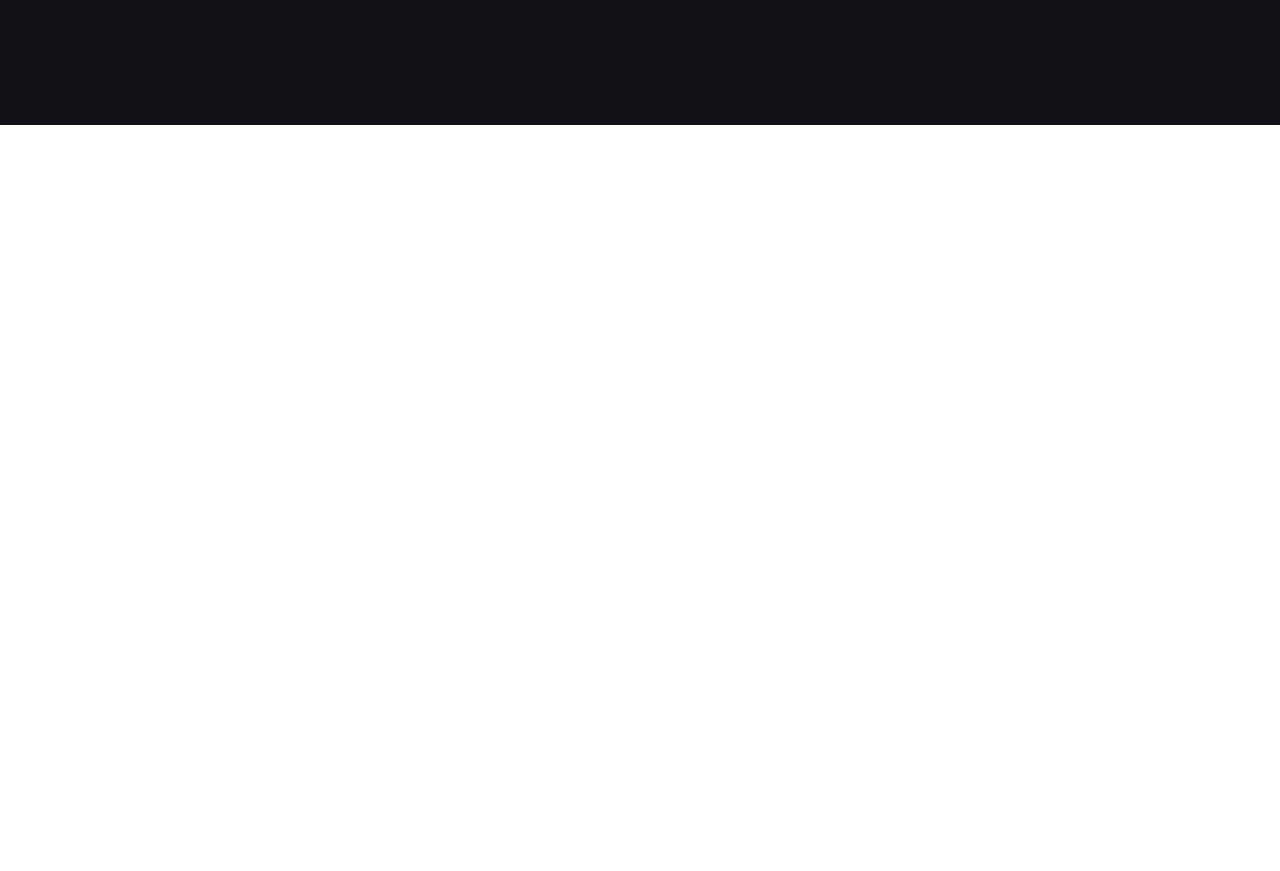
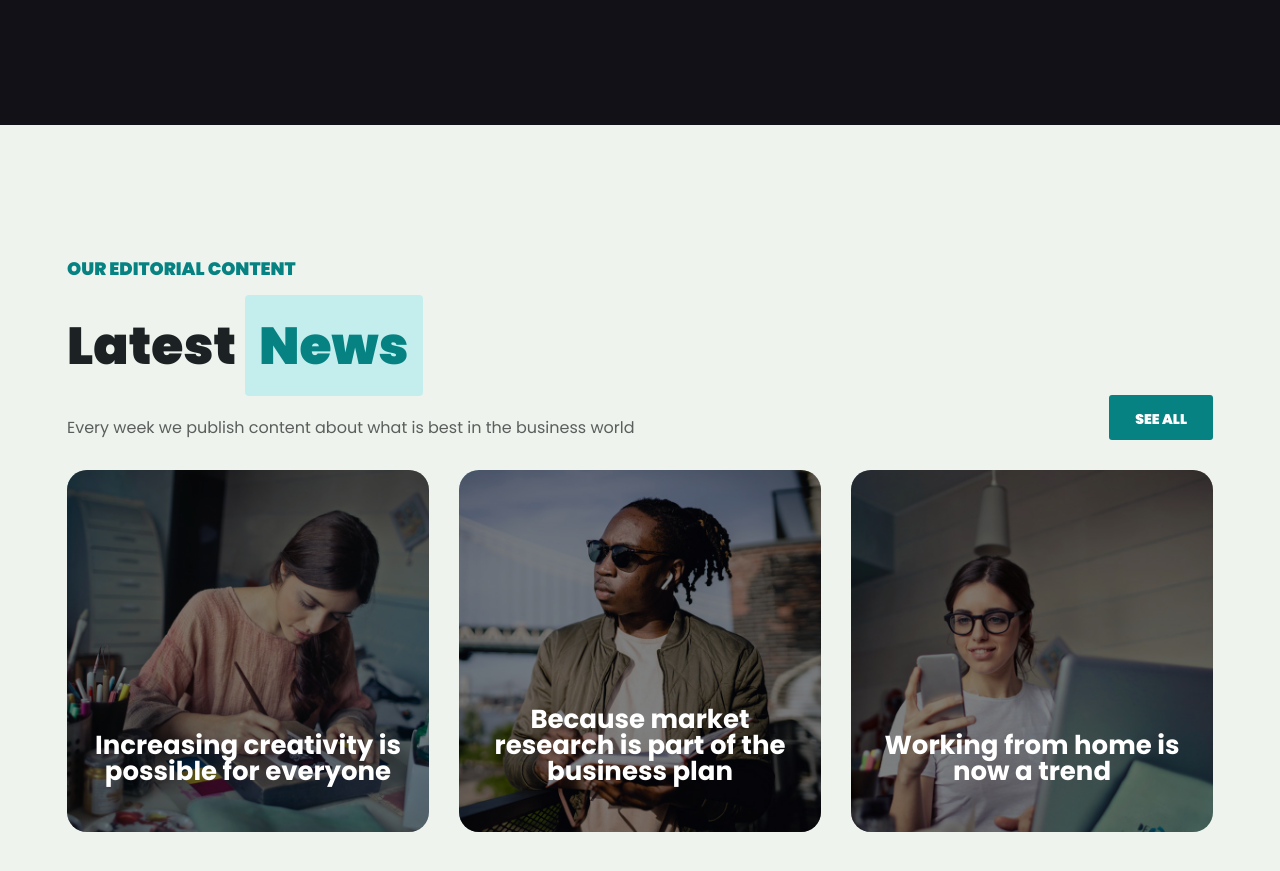
Before and after one commit to eSSeGH/proj-html-vuejs, a Vue app: page / in a window 1280 px wide. Shown: the part 4240-5111 px from the top of the page. Before the commit the page ends 4365 px from the top, so only its background shows below. Built offline with nearby package versions, Linux system fonts and the light colour scheme.

Commit message:
FEAT AppNews added

```diff
--- a/index.html
+++ b/index.html
@@ -13,8 +13,4 @@
   <script type="module" src="/src/main.js"></script>
 </body>
 
-<script>
-  import "@fontsource/poppins"
-</script>
-
 </html>
--- a/src/App.vue
+++ b/src/App.vue
@@ -6,6 +6,7 @@ import AppNetwork from './components/AppNetwork.vue';
 import AppBusiness from './components/AppBusiness.vue';
 import AppProcess from './components/AppProcess.vue';
 import AppTeam from './components/AppTeam.vue';
+import AppNews from './components/AppNews.vue';
 
 import '@fontsource/poppins';
 
@@ -18,6 +19,7 @@ export default {
     AppBusiness,
     AppProcess,
     AppTeam,
+    AppNews,
   },
   data() {
     return {
@@ -35,6 +37,7 @@ export default {
   <AppBusiness />
   <AppProcess />
   <AppTeam />
+  <AppNews />
 </template>
 
 <style lang="scss" scoped>
--- /dev/null
+++ b/src/components/AppNews.vue
@@ -0,0 +1,119 @@
+<script>
+import SectionHeader from './SectionHeader.vue';
+import Button from './Button.vue';
+
+export default {
+    components: {
+        SectionHeader,
+        Button,
+    },
+    data() {
+        return {
+            newsInfos: [
+                {
+                    image: '/img/news-1.jpg',
+                    thumbText: 'Increasing creativity is possible for everyone'
+                },
+                {
+                    image: '/img/news-2.jpg',
+                    thumbText: 'Because market research is part of the business plan'
+                },
+                {
+                    image: '/img/news-3.jpg',
+                    thumbText: 'Working from home is now a trend'
+                },
+            ],
+            sectionHeader: {
+                darkMode: true,
+                name: 'our editorial content',
+                hlTitleEnd: 'News',
+                title: 'Latest',
+                paragraph: 'Every week we publish content about what is best in the business world'
+            }
+        }
+    }
+}
+</script>
+
+<template>
+    <section class="news">
+
+        <div class="container1">
+
+            <div class="row">
+
+                <div class="col10">
+                    <SectionHeader :sectionHeader="sectionHeader" />
+                </div>
+
+                <Button class="my-btn dark" :string="'see all'"></Button>
+
+                <div v-for="(infoCard, i) in newsInfos" class="col4 card">
+
+                    <img class="card-img" :src="infoCard.image" alt="">
+
+                    <div class="card-over">
+                        <h3 class="h3">{{ infoCard.thumbText }}</h3>
+                    </div>
+
+                </div>
+
+            </div>
+
+        </div>
+
+    </section>
+</template>
+
+<style lang="scss" scoped>
+@use '../style/general.scss' as *;
+@use '../style/partials/colors.scss' as *;
+
+.news {
+    background-color: $light-section;
+    padding: 130px 0 160px;
+
+    .row {
+        gap: 30px;
+
+        .col4.card {
+            flex-basis: calc(100%/3 - 60px/3);
+            border-radius: 10px;
+            position: relative;
+
+            .card-img {
+                border-radius: 20px;
+            }
+
+            .card-over {
+                background-color: rgba($color: black, $alpha: 0.5);
+                position: absolute;
+                top: 0;
+                left: 0;
+                width: 100%;
+                height: 98%;
+                padding: 48px 20px;
+                border-radius: 20px;
+                display: flex;
+                flex-direction: column;
+                justify-content: flex-end;
+
+                h3 {
+                    color: white;
+                    text-align: center;
+                    margin-bottom: 0;
+                    font-weight: 700;
+                    font-stretch: extra-condensed;
+                    line-height: 26px;
+                }
+            }
+        }
+
+        .my-btn {
+            align-self: flex-end;
+            margin-left: auto;
+        }
+    }
+
+}
+</style>
--- a/src/main.js
+++ b/src/main.js
@@ -3,6 +3,9 @@ import './style.css'
 import App from './App.vue'
 
 import "@fontsource/poppins/"
+import "@fontsource/poppins/500.css"
+import "@fontsource/poppins/600.css"
+import "@fontsource/poppins/700.css"
 import "@fontsource/poppins/900.css"
 
 /* import the fontawesome core */
```
